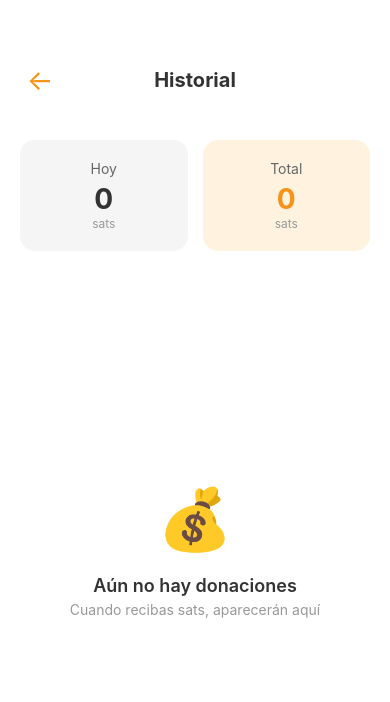
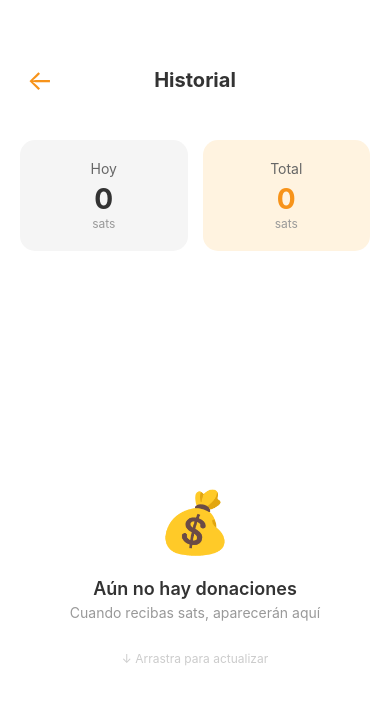
Before and after one commit to arananestor/wallet_nostr, a React Native app in the folder mobile-app/: screen /History in a window 390 px wide. Shown: the top 702 px of the page. Built offline with nearby package versions, Linux system fonts and the light colour scheme.

Commit message:
feat: pull-to-refresh en profile e historial, vibracion para donaciones

```diff
--- a/mobile-app/package.json
+++ b/mobile-app/package.json
@@ -22,6 +22,7 @@
     "expo": "~52.0.11",
     "expo-av": "~15.0.2",
     "expo-clipboard": "~7.0.1",
+    "expo-haptics": "~14.0.1",
     "expo-print": "~14.0.3",
     "expo-speech": "~13.0.1",
     "expo-status-bar": "~2.0.0",
--- a/mobile-app/src/context/DonationContext.js
+++ b/mobile-app/src/context/DonationContext.js
@@ -1,4 +1,5 @@
 import { createContext, useContext, useState, useEffect, useRef } from 'react';
+import * as Haptics from 'expo-haptics';
 import { getNostrKeys, getDonations, addDonation } from '../utils/storage';
 import { createNostrClient, subscribeToZaps } from '../services/nostr';
 
@@ -9,6 +10,7 @@ export function DonationProvider({ children }) {
   const [donations, setDonations] = useState([]);
   const [isConnected, setIsConnected] = useState(false);
   const [isLoading, setIsLoading] = useState(true);
+  const [isRefreshing, setIsRefreshing] = useState(false);
   const subscriptionRef = useRef(null);
   const ndkRef = useRef(null);
 
@@ -23,9 +25,7 @@ export function DonationProvider({ children }) {
   }, []);
 
   const initializeApp = async () => {
-    // Primero cargamos donaciones guardadas
     await loadSavedDonations();
-    // Luego conectamos a Nostr
     await connectToNostr();
     setIsLoading(false);
   };
@@ -47,7 +47,12 @@ export function DonationProvider({ children }) {
       const keys = await getNostrKeys();
       if (!keys) {
         console.log('⚠️ No hay llaves, no se puede conectar a Nostr');
-        return;
+        return false;
+      }
+
+      // Desconectar suscripción anterior si existe
+      if (subscriptionRef.current) {
+        subscriptionRef.current.stop();
       }
 
       console.log('🔌 Conectando a Nostr...');
@@ -58,10 +63,32 @@ export function DonationProvider({ children }) {
 
       subscriptionRef.current = subscribeToZaps(ndk, keys.npub, handleNewZap);
       console.log('👂 Escuchando zaps...');
+
+      return true;
     } catch (error) {
       console.error('❌ Error connecting to Nostr:', error);
       setIsConnected(false);
+      return false;
     }
+  };
+
+  const refresh = async () => {
+    setIsRefreshing(true);
+    console.log('🔄 Refrescando...');
+
+    // Recargar donaciones guardadas
+    await loadSavedDonations();
+
+    // Reconectar a Nostr
+    const connected = await connectToNostr();
+
+    // Vibración suave para indicar que terminó
+    await Haptics.impactAsync(Haptics.ImpactFeedbackStyle.Light);
+
+    setIsRefreshing(false);
+    console.log('✅ Refresh completado');
+
+    return connected;
   };
 
   const handleNewZap = async (zapInfo) => {
@@ -72,6 +99,9 @@ export function DonationProvider({ children }) {
       timestamp: zapInfo.timestamp || Math.floor(Date.now() / 1000),
       date: new Date().toISOString().split('T')[0],
     };
+
+    // Vibración fuerte para notificar donación
+    await Haptics.notificationAsync(Haptics.NotificationFeedbackType.Success);
 
     // Guardar en storage y actualizar estado
     const updatedDonations = await addDonation(donation);
@@ -119,7 +149,9 @@ export function DonationProvider({ children }) {
       date: new Date().toISOString().split('T')[0],
     };
 
-    // Guardar en storage y actualizar estado
+    // Vibración para simular donación real
+    await Haptics.notificationAsync(Haptics.NotificationFeedbackType.Success);
+
     const updatedDonations = await addDonation(testDonation);
     setDonations(updatedDonations);
     setCurrentDonation(testDonation);
@@ -133,6 +165,8 @@ export function DonationProvider({ children }) {
         donations,
         isConnected,
         isLoading,
+        isRefreshing,
+        refresh,
         getTodayDonations,
         getTotalToday,
         getTotalAll,
--- a/mobile-app/src/screens/HistoryScreen.js
+++ b/mobile-app/src/screens/HistoryScreen.js
@@ -1,9 +1,14 @@
-import { View, Text, StyleSheet, SectionList, TouchableOpacity } from 'react-native';
+import { useCallback } from 'react';
+import { View, Text, StyleSheet, SectionList, RefreshControl } from 'react-native';
 import Header from '../components/Header';
 import { useDonations } from '../context/DonationContext';
 
 export default function HistoryScreen() {
-  const { donations, getTotalToday, getTotalAll, getDonationsByDate } = useDonations();
+  const { donations, isRefreshing, refresh, getTotalToday, getTotalAll, getDonationsByDate } = useDonations();
+
+  const onRefresh = useCallback(async () => {
+    await refresh();
+  }, [refresh]);
 
   const formatDate = (dateString) => {
     const today = new Date().toISOString().split('T')[0];
@@ -54,43 +59,69 @@ export default function HistoryScreen() {
     </View>
   );
 
-  const totalToday = getTotalToday();
-  const totalAll = getTotalAll();
+  const renderHeader = () => (
+    <View style={styles.statsRow}>
+      <View style={styles.statBox}>
+        <Text style={styles.statLabel}>Hoy</Text>
+        <Text style={styles.statValue}>{getTotalToday()}</Text>
+        <Text style={styles.statUnit}>sats</Text>
+      </View>
+
+      <View style={[styles.statBox, styles.statBoxHighlight]}>
+        <Text style={styles.statLabel}>Total</Text>
+        <Text style={[styles.statValue, styles.statValueHighlight]}>{getTotalAll()}</Text>
+        <Text style={styles.statUnit}>sats</Text>
+      </View>
+    </View>
+  );
+
+  const renderEmpty = () => (
+    <View style={styles.emptyState}>
+      <Text style={styles.emptyIcon}>💰</Text>
+      <Text style={styles.emptyText}>Aún no hay donaciones</Text>
+      <Text style={styles.emptySubtext}>Cuando recibas sats, aparecerán aquí</Text>
+      <Text style={styles.pullHint}>↓ Arrastra para actualizar</Text>
+    </View>
+  );
 
   return (
     <View style={styles.container}>
       <Header title="Historial" />
 
       <View style={styles.content}>
-        <View style={styles.statsRow}>
-          <View style={styles.statBox}>
-            <Text style={styles.statLabel}>Hoy</Text>
-            <Text style={styles.statValue}>{totalToday}</Text>
-            <Text style={styles.statUnit}>sats</Text>
-          </View>
-
-          <View style={[styles.statBox, styles.statBoxHighlight]}>
-            <Text style={styles.statLabel}>Total</Text>
-            <Text style={[styles.statValue, styles.statValueHighlight]}>{totalAll}</Text>
-            <Text style={styles.statUnit}>sats</Text>
-          </View>
-        </View>
-
         {donations.length === 0 ? (
-          <View style={styles.emptyState}>
-            <Text style={styles.emptyIcon}>💰</Text>
-            <Text style={styles.emptyText}>Aún no hay donaciones</Text>
-            <Text style={styles.emptySubtext}>Cuando recibas sats, aparecerán aquí</Text>
-          </View>
+          <SectionList
+            sections={[]}
+            ListHeaderComponent={renderHeader}
+            ListEmptyComponent={renderEmpty}
+            refreshControl={
+              <RefreshControl
+                refreshing={isRefreshing}
+                onRefresh={onRefresh}
+                colors={['#F7931A']}
+                tintColor="#F7931A"
+              />
+            }
+            contentContainerStyle={styles.emptyContainer}
+          />
         ) : (
           <SectionList
             sections={sections}
             renderItem={renderDonation}
             renderSectionHeader={renderSectionHeader}
+            ListHeaderComponent={renderHeader}
             keyExtractor={(item) => item.id}
             style={styles.list}
             showsVerticalScrollIndicator={false}
             stickySectionHeadersEnabled={true}
+            refreshControl={
+              <RefreshControl
+                refreshing={isRefreshing}
+                onRefresh={onRefresh}
+                colors={['#F7931A']}
+                tintColor="#F7931A"
+              />
+            }
           />
         )}
       </View>
@@ -141,8 +172,10 @@ const styles = StyleSheet.create({
   senderName: { fontSize: 16, fontWeight: '500', color: '#333' },
   donationTime: { fontSize: 12, color: '#999', marginTop: 2 },
   donationAmount: { fontSize: 18, fontWeight: 'bold', color: '#00AA00' },
-  emptyState: { flex: 1, justifyContent: 'center', alignItems: 'center' },
+  emptyContainer: { flex: 1 },
+  emptyState: { flex: 1, justifyContent: 'center', alignItems: 'center', paddingTop: 50 },
   emptyIcon: { fontSize: 60, marginBottom: 20 },
   emptyText: { fontSize: 18, fontWeight: '600', color: '#333', marginBottom: 5 },
   emptySubtext: { fontSize: 14, color: '#999' },
+  pullHint: { fontSize: 12, color: '#ccc', marginTop: 30 },
 });
--- a/mobile-app/src/screens/ProfileScreen.js
+++ b/mobile-app/src/screens/ProfileScreen.js
@@ -1,5 +1,5 @@
-import { useState, useEffect, useRef } from 'react';
-import { View, Text, StyleSheet, TouchableOpacity, Share, Alert, ActivityIndicator } from 'react-native';
+import { useState, useEffect, useRef, useCallback } from 'react';
+import { View, Text, StyleSheet, TouchableOpacity, Share, Alert, ActivityIndicator, ScrollView, RefreshControl } from 'react-native';
 import QRCode from 'react-native-qrcode-svg';
 import * as Print from 'expo-print';
 import Header from '../components/Header';
@@ -13,7 +13,7 @@ export default function ProfileScreen({ navigation }) {
   const [keys, setKeys] = useState(null);
   const qrRef = useRef();
 
-  const { isConnected, getTotalToday, simulateDonation } = useDonations();
+  const { isConnected, isRefreshing, refresh, getTotalToday, simulateDonation } = useDonations();
 
   useEffect(() => {
     loadProfile();
@@ -40,6 +40,10 @@ export default function ProfileScreen({ navigation }) {
       setLoading(false);
     }
   };
+
+  const onRefresh = useCallback(async () => {
+    await refresh();
+  }, [refresh]);
 
   const handleShare = async () => {
     try {
@@ -123,10 +127,25 @@ export default function ProfileScreen({ navigation }) {
     <View style={styles.container}>
       <Header title="Mi Perfil" showBack={false} />
 
+      <ScrollView
+        contentContainerStyle={styles.scrollContent}
+        refreshControl={
+          <RefreshControl
+            refreshing={isRefreshing}
+            onRefresh={onRefresh}
+            colors={['#F7931A']}
+            tintColor="#F7931A"
+            title="Actualizando..."
+            titleColor="#666"
+          />
+        }
+      >
         <View style={styles.content}>
           <View style={styles.statusBar}>
             <View style={[styles.statusDot, isConnected ? styles.connected : styles.disconnected]} />
-          <Text style={styles.statusText}>{isConnected ? 'Conectado' : 'Sin conexión'}</Text>
+            <Text style={styles.statusText}>
+              {isConnected ? 'Conectado' : 'Sin conexión'} • Arrastra para actualizar
+            </Text>
           </View>
 
           {todayTotal > 0 && (
@@ -172,10 +191,12 @@ export default function ProfileScreen({ navigation }) {
             </TouchableOpacity>
           </View>
 
+          {/* BOTÓN DE PRUEBA - QUITAR EN PRODUCCIÓN */}
           <TouchableOpacity style={styles.testButton} onPress={simulateDonation}>
             <Text style={styles.testButtonText}>🧪 Simular Donación (TEST)</Text>
           </TouchableOpacity>
         </View>
+      </ScrollView>
     </View>
   );
 }
@@ -183,12 +204,13 @@ export default function ProfileScreen({ navigation }) {
 const styles = StyleSheet.create({
   container: { flex: 1, backgroundColor: '#fff' },
   loadingContainer: { flex: 1, justifyContent: 'center', alignItems: 'center', backgroundColor: '#fff' },
+  scrollContent: { flexGrow: 1 },
   content: { flex: 1, padding: 20, alignItems: 'center' },
   statusBar: { flexDirection: 'row', alignItems: 'center', marginBottom: 10 },
   statusDot: { width: 10, height: 10, borderRadius: 5, marginRight: 8 },
-  connected: { backgroundColor: '#00FF00' },
+  connected: { backgroundColor: '#00CC00' },
   disconnected: { backgroundColor: '#FF0000' },
-  statusText: { fontSize: 12, color: '#666' },
+  statusText: { fontSize: 12, color: '#999' },
   todayBox: {
     backgroundColor: '#FFF3E0',
     paddingHorizontal: 20,
```
Also changed, not shown: 1 other file (tests, documents, lock files or other folders). Lines whose indentation alone changed are shown as unchanged.
